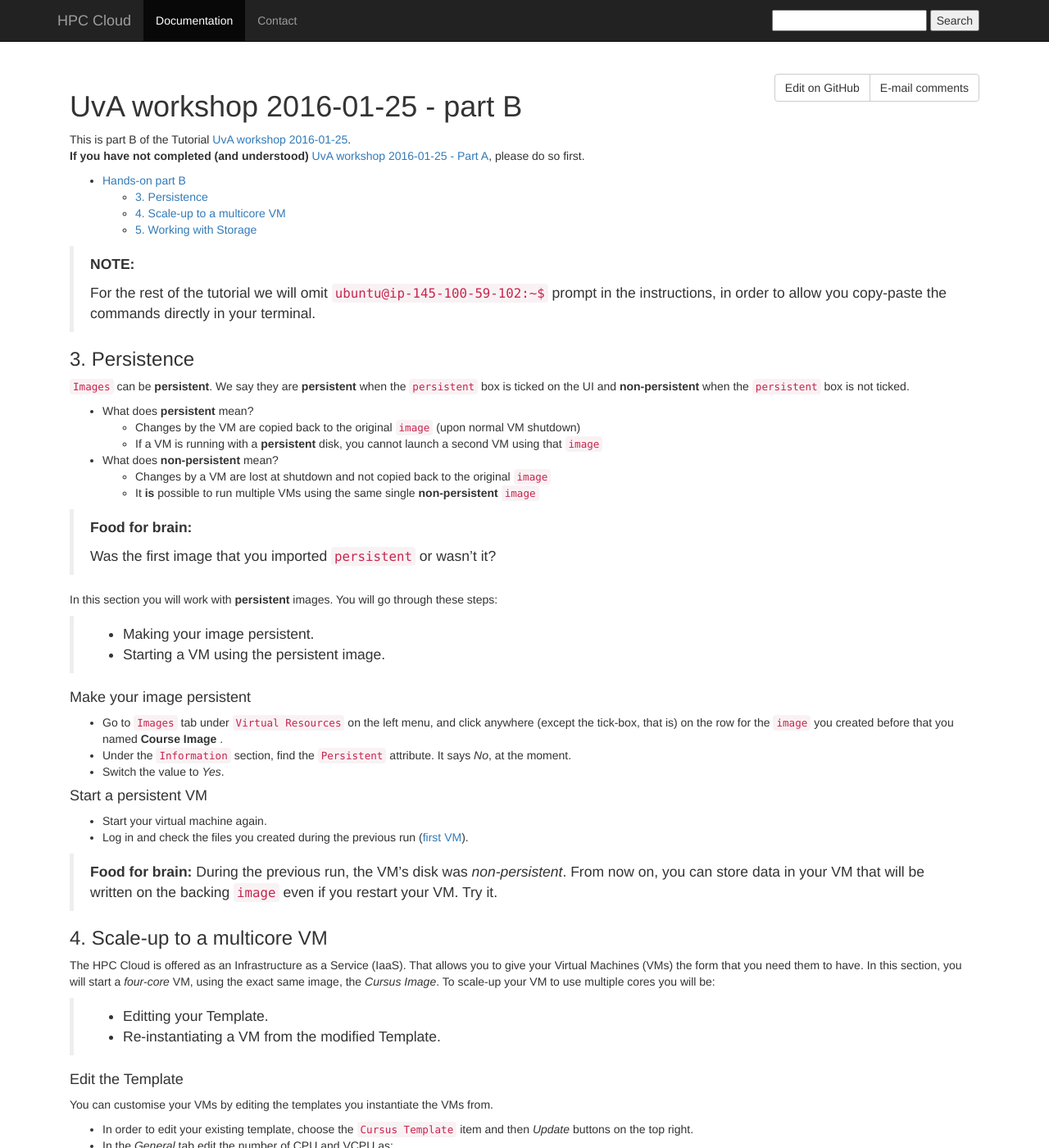
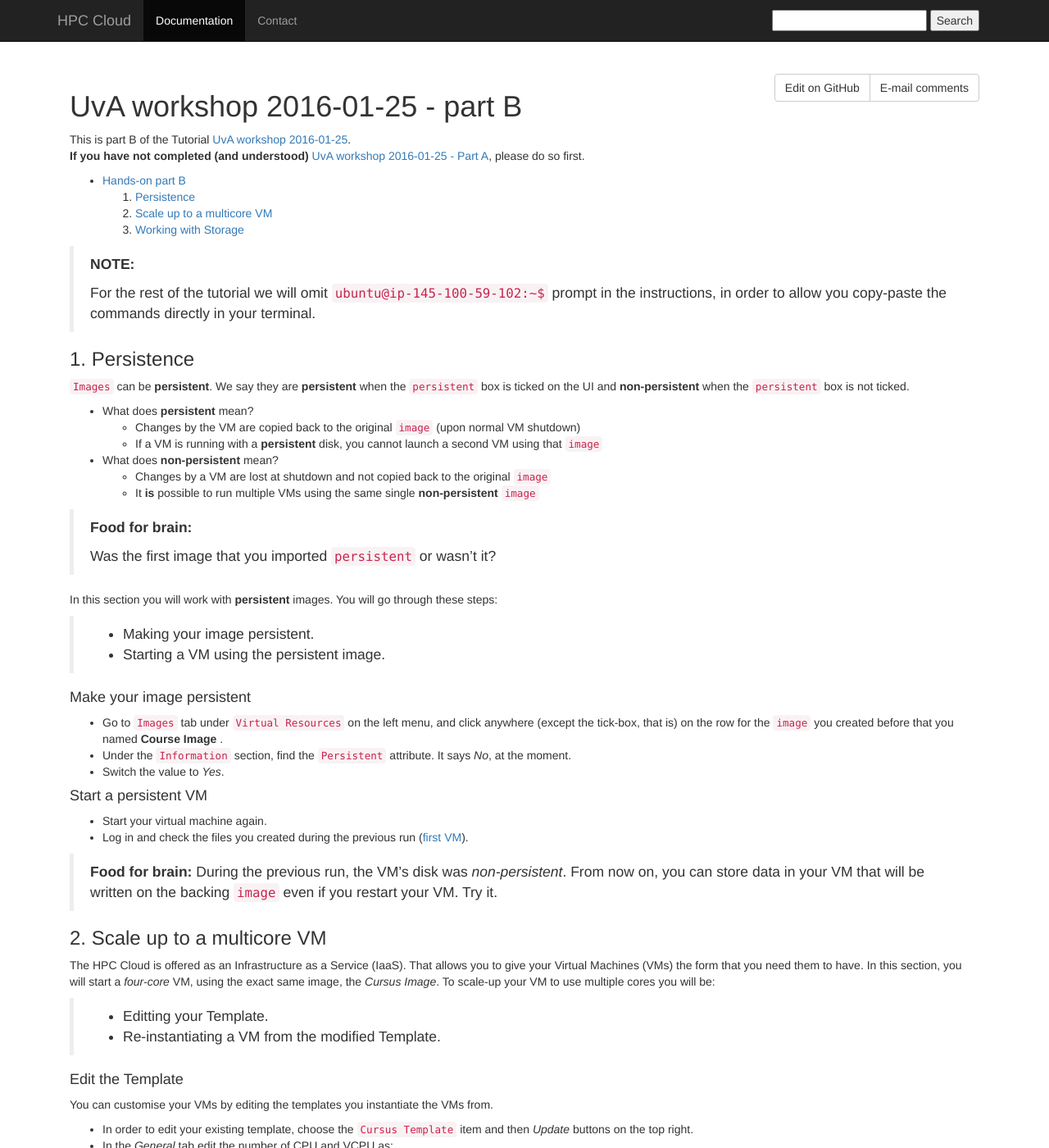
Before and after one commit to sara-nl/clouddocs, a Jekyll site: the page built from UvAworkshop-2016-01-25/UvAworkshop-2016-01-25-partB.markdown, in a window 1280 px wide and 1400 px high. Shown: the whole window at 82% size. Built offline with Jekyll 4.4.1, drawn with Linux system fonts in a browser that asks for light colours; nearby versions of some CDN libraries; some of the changed text lies outside the part shown.

Commit message:
Update UvAworkshop-2016-01-25-partB.markdown

```diff
--- a/UvAworkshop-2016-01-25/UvAworkshop-2016-01-25-partB.markdown
+++ b/UvAworkshop-2016-01-25/UvAworkshop-2016-01-25-partB.markdown
@@ -8,15 +8,15 @@ This is part B of the Tutorial [UvA workshop 2016-01-25](UvAworkshop-2016-01-25)
 **If you have not completed (and understood)** [UvA workshop 2016-01-25 - Part A](UvAworkshop-2016-01-25-partA), please do so first.
 
 * [Hands-on part B](#hands-on) <br>
-  * [3. Persistence](#3.-Persistence) <br>
-  * [4. Scale-up to a multicore VM](#4.-Scale-up-to-a-multicore-VM) <br>
-  * [5. Working with Storage](#5.-Working-with-storage) <br>
+1. [Persistence](#persistence) <br>
+2. [Scale up to a multicore VM](#scale-up-to-a-multicore-vm) <br>
+3. [Working with Storage](#working-with-storage) <br>
 
 >**NOTE:**
 >
 > For the rest of the tutorial we will omit `ubuntu@ip-145-100-59-102:~$` prompt in the instructions, in order to allow you copy-paste the commands directly in your terminal.
 
-### <a name="3.-Persistence"></a> 3. Persistence
+### 1. Persistence
 
 `Images` can be **persistent**. We say they are **persistent** when the `persistent` box is ticked on the UI and **non-persistent** when the `persistent` box is not ticked.
 
@@ -51,7 +51,7 @@ In this section you will work with **persistent** images. You will go through th
 > During the previous run, the VM's disk was *non-persistent*. From now on, you can store data in your VM that will be written on the backing `image` even if you restart your VM. Try it.
 
 
-### <a name="4.-Scale-up-to-a-multicore-VM"></a> 4. Scale-up to a multicore VM
+### 2. Scale up to a multicore VM
 
 The HPC Cloud is offered as an Infrastructure as a Service (IaaS). That allows you to give your Virtual Machines (VMs) the form that you need them to have. In this section, you will start a *four-core* VM, using the exact same image, the *Cursus Image*. To scale-up your VM to use multiple cores you will be:
 
@@ -80,7 +80,7 @@ That was it. From now on you will get a 4-core VM running using the same *Cursus
 >Your VM's image was (and is) persistent.
 
 
-### <a name="5.-Working-with-storage"></a> 5. Working with Storage
+### 3. Working with Storage
 
 The current HPC Cloud offers two storage types: `Ceph` and `SSD`. Data stored on Ceph is replicated, to protect against data loss in case of hardware failure. The best practice is to run your operating system on a small `SSD image` and store your bulk data on `Ceph datablock`(s).
 
```
